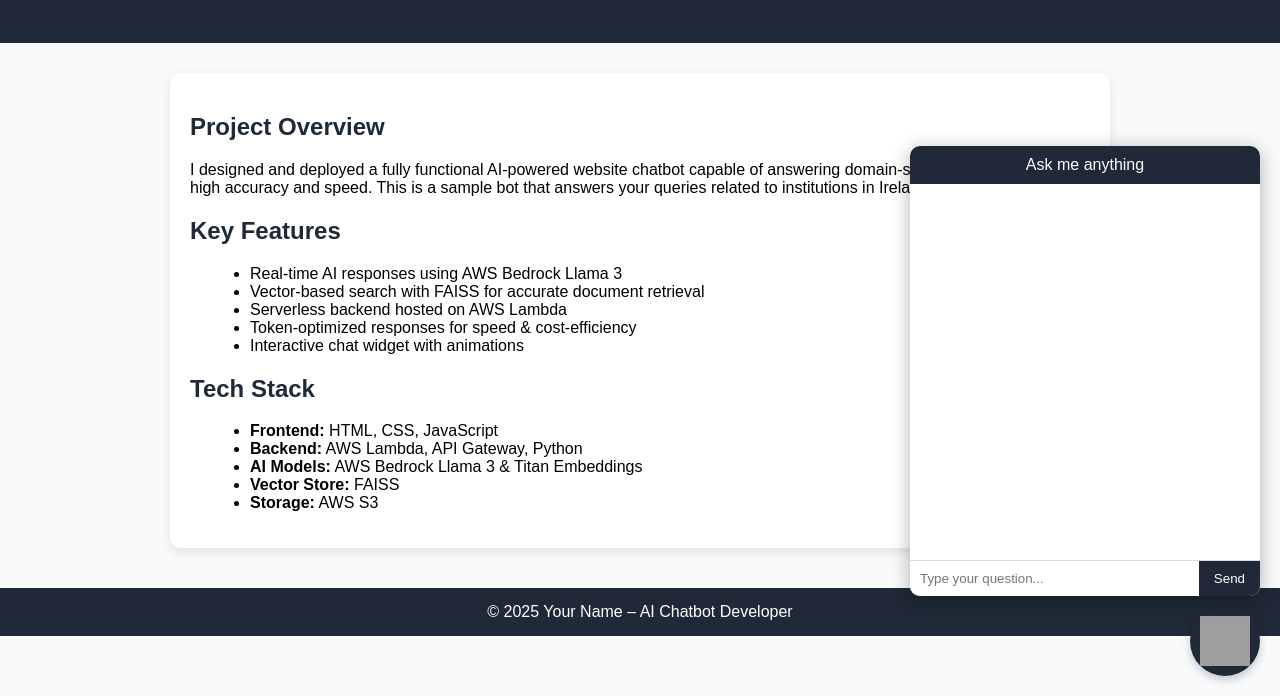
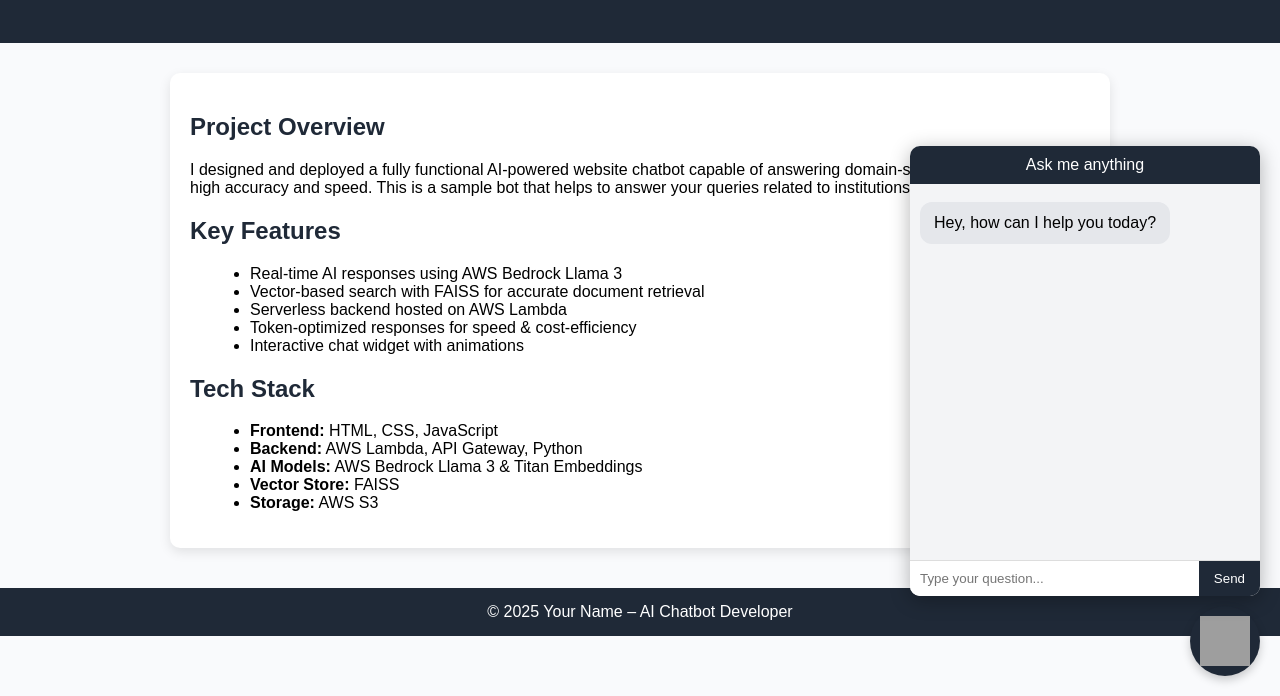
Before and after one commit to bunny12345/ChatbotAi, a plain HTML site: page chat.html in a window 1280 px wide. Both pictures are taken after a click on the element 1225 px from the left and 745 px from the top of the page. Shown: the part 104-800 px from the top of the page. Drawn offline with Linux system fonts and the light colour scheme; grey boxes are pictures that could not be loaded.

Commit message:
Update chat.html

```diff
--- a/chat.html
+++ b/chat.html
@@ -29,12 +29,8 @@
       border-radius: 10px;
       box-shadow: 0px 4px 12px rgba(0,0,0,0.1);
     }
-    h2 {
-      color: #1f2937;
-    }
-    ul {
-      margin-left: 20px;
-    }
+    h2 { color: #1f2937; }
+    ul { margin-left: 20px; }
     footer {
       background: #1f2937;
       color: white;
@@ -87,6 +83,27 @@
       flex: 1;
       padding: 10px;
       overflow-y: auto;
+      background: #f3f4f6;
+      display: flex;
+      flex-direction: column;
+    }
+    .message {
+      max-width: 80%;
+      padding: 10px 14px;
+      margin: 8px 0;
+      border-radius: 12px;
+      word-wrap: break-word;
+      line-height: 1.4;
+    }
+    .user-message {
+      background: #d1e7ff;
+      align-self: flex-end;
+      margin-left: auto;
+    }
+    .bot-message {
+      background: #e5e7eb;
+      align-self: flex-start;
+      margin-right: auto;
     }
     #chatbot-input {
       display: flex;
@@ -115,7 +132,7 @@
 
 <div class="container">
   <h2>Project Overview</h2>
-  <p>I designed and deployed a fully functional AI-powered website chatbot capable of answering domain-specific questions with high accuracy and speed. This is a sample bot that answers your queries related to institutions in Ireland</p>
+  <p>I designed and deployed a fully functional AI-powered website chatbot capable of answering domain-specific questions with high accuracy and speed. This is a sample bot that helps to answer your queries related to institutions and their programs</p>
 
   <h2>Key Features</h2>
   <ul>
@@ -162,8 +179,16 @@
   const userInput = document.getElementById('user-input');
   const chatbotBody = document.getElementById('chatbot-body');
 
+  let initialMessageSent = false;
+
   chatbotBubble.addEventListener('click', () => {
-    chatbotPopup.style.display = chatbotPopup.style.display === 'flex' ? 'none' : 'flex';
+    const isOpen = chatbotPopup.style.display === 'flex';
+    chatbotPopup.style.display = isOpen ? 'none' : 'flex';
+
+    if (!isOpen && !initialMessageSent) {
+      appendMessage('bot', 'Hey, how can I help you today?');
+      initialMessageSent = true;
+    }
   });
 
   sendBtn.addEventListener('click', sendMessage);
@@ -194,8 +219,8 @@
 
   function appendMessage(sender, text) {
     const msgDiv = document.createElement('div');
-    msgDiv.style.margin = '8px 0';
-    msgDiv.innerHTML = `<strong>${sender === 'user' ? 'You' : 'Bot'}:</strong> ${text}`;
+    msgDiv.classList.add('message', sender === 'user' ? 'user-message' : 'bot-message');
+    msgDiv.innerHTML = text;
     chatbotBody.appendChild(msgDiv);
     chatbotBody.scrollTop = chatbotBody.scrollHeight;
   }
```
